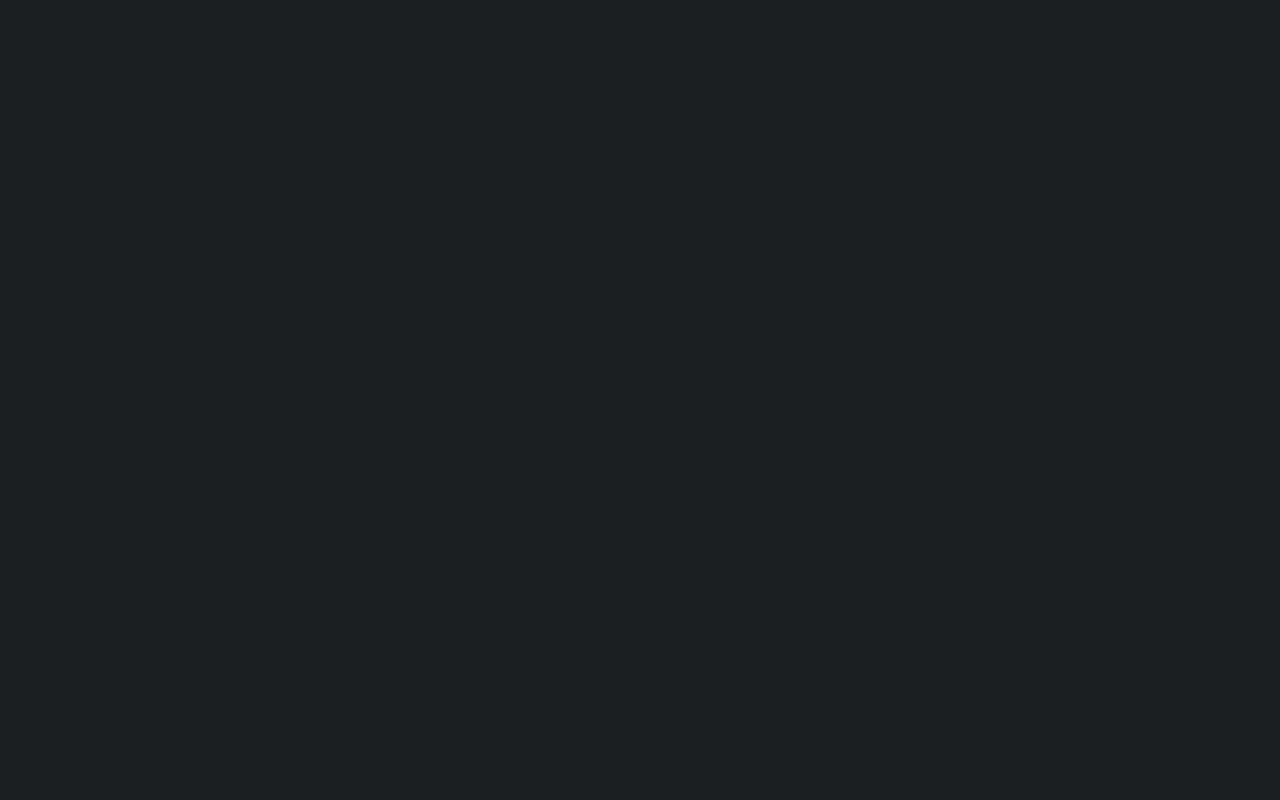
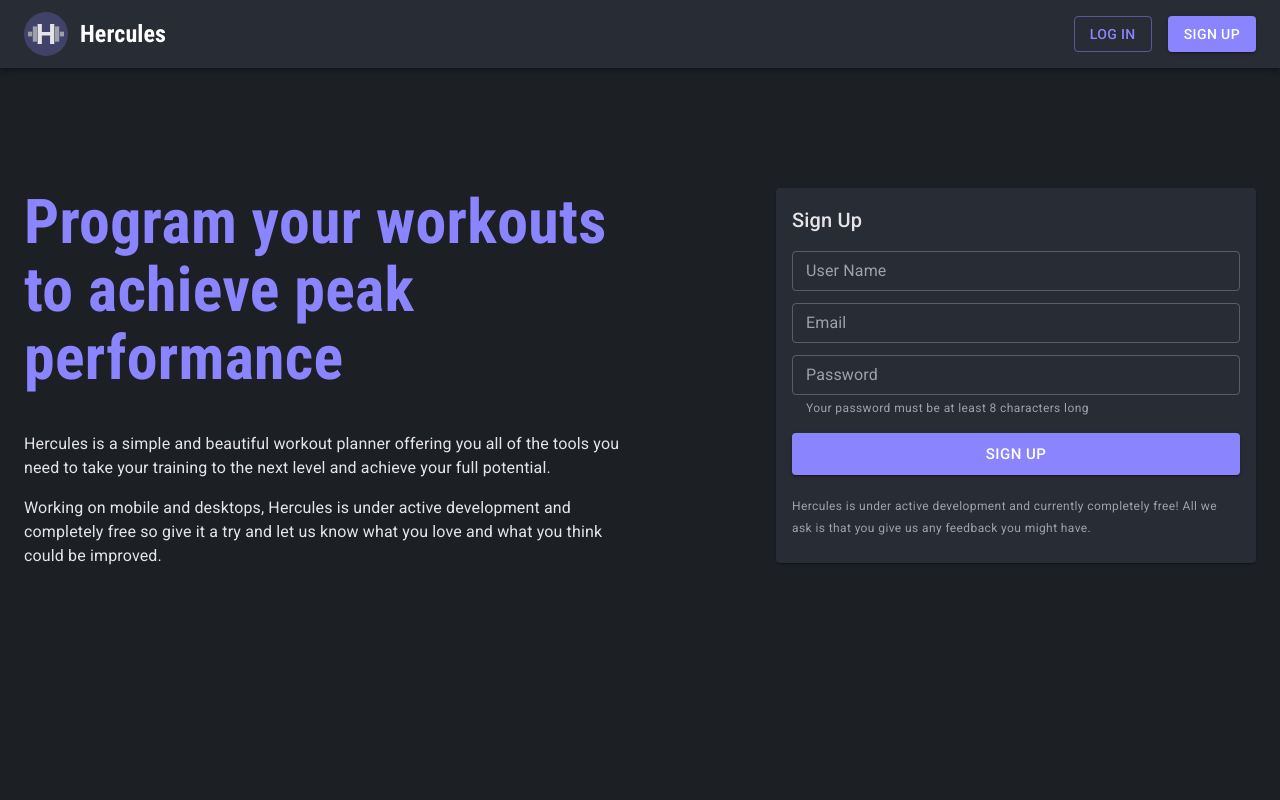
Before and after one commit to JoelPerren/project-hercules, a React (Create React App) app: page / in a window 1280 px wide. Shown: the top 800 px of the page. Built offline with nearby package versions, Linux system fonts and the light colour scheme.

Commit message:
Implement hero section of landing page

```diff
--- a/package.json
+++ b/package.json
@@ -5,6 +5,7 @@
   "dependencies": {
     "@material-ui/core": "^4.10.1",
     "@material-ui/icons": "^4.9.1",
+    "@material-ui/system": "^4.9.14",
     "@testing-library/jest-dom": "^4.2.4",
     "@testing-library/react": "^9.5.0",
     "@testing-library/user-event": "^7.2.1",
--- a/public/index.html
+++ b/public/index.html
@@ -24,7 +24,7 @@
       Learn how to configure a non-root public URL by running `npm run build`.
     -->
     <link
-      href="https://fonts.googleapis.com/css2?family=Roboto+Condensed:ital,wght@0,400;0,700;1,400;1,700&family=Roboto+Mono&family=Roboto:ital,wght@0,300;0,400;0,500;1,300;1,400;1,500&display=swap"
+      href="https://fonts.googleapis.com/css2?family=Roboto+Condensed:wght@300;400;700&family=Roboto+Mono:wght@300;400;500;700&family=Roboto:wght@300;400;500;700&display=swap"
       rel="stylesheet"
     />
     <title>Hercules</title>
--- a/src/App.jsx
+++ b/src/App.jsx
@@ -2,11 +2,15 @@ import React from "react";
 import { ThemeProvider } from "@material-ui/core/styles";
 import Cssbaseline from "@material-ui/core/CssBaseline";
 import theme from "./theme";
+import Navbar from "./Navbar";
+import LandingPage from "./LandingPage";
 
 const App = () => {
   return (
     <ThemeProvider theme={theme}>
       <Cssbaseline />
+      <Navbar />
+      <LandingPage />
     </ThemeProvider>
   );
 };
--- /dev/null
+++ b/src/HeroText.jsx
@@ -0,0 +1,36 @@
+import React from "react";
+import { makeStyles, Typography } from "@material-ui/core";
+
+const useStyles = makeStyles((theme) => ({
+  hero_heading: {
+    marginBottom: 40,
+  },
+}));
+
+function HeroText() {
+  const classes = useStyles();
+  return (
+    <div>
+      <Typography
+        variant="h2"
+        color="primary"
+        gutterBottom={true}
+        className={classes.hero_heading}
+      >
+        Program your workouts to achieve peak performance
+      </Typography>
+      <Typography variant="body1" paragraph={true}>
+        Hercules is a simple and beautiful workout planner offering you all of
+        the tools you need to take your training to the next level and achieve
+        your full potential.
+      </Typography>
+      <Typography>
+        Working on mobile and desktops, Hercules is under active development and
+        completely free so give it a try and let us know what you love and what
+        you think could be improved.
+      </Typography>
+    </div>
+  );
+}
+
+export default HeroText;
--- /dev/null
+++ b/src/LandingPage.jsx
@@ -0,0 +1,69 @@
+import React from "react";
+import { Container, Grid, Typography, makeStyles } from "@material-ui/core";
+import SignupForm from "./SignupForm";
+import HeroText from "./HeroText";
+
+const useStyles = makeStyles((theme) => ({
+  container: {
+    maxWidth: "lg",
+    paddingTop: 120,
+    [theme.breakpoints.down("sm")]: {
+      paddingTop: 50,
+      maxWidth: "90%",
+    },
+  },
+  hero_grid_container: {
+    marginBottom: 300,
+  },
+  hero_form: {
+    display: "flex",
+    justifyContent: "flex-end",
+    [theme.breakpoints.down("sm")]: {
+      justifyContent: "center",
+    },
+  },
+  features_grid_container: {},
+}));
+
+function LandingPage() {
+  const classes = useStyles();
+  return (
+    <Container component="main" className={classes.container}>
+      <Grid
+        container
+        spacing={4}
+        justify="space-between"
+        className={classes.hero_grid_container}
+      >
+        <Grid item sm={12} md={6}>
+          <HeroText />
+        </Grid>
+        <Grid item sm={12} md={6} className={classes.hero_form}>
+          <SignupForm />
+        </Grid>
+        {/* Bottom Half */}
+      </Grid>
+      <Grid
+        container
+        spacing={4}
+        justify="space-between"
+        className={classes.features_grid_container}
+      >
+        <Grid item sm={12}>
+          <HeroText />
+        </Grid>
+        <Grid item sm={12} md={3} className={classes.hero_form}>
+          <SignupForm />
+        </Grid>
+        <Grid item sm={12} md={3} className={classes.hero_form}>
+          <SignupForm />
+        </Grid>
+        <Grid item sm={12} md={3} className={classes.hero_form}>
+          <SignupForm />
+        </Grid>
+      </Grid>
+    </Container>
+  );
+}
+
+export default LandingPage;
--- /dev/null
+++ b/src/Navbar.jsx
@@ -0,0 +1,57 @@
+import React from "react";
+import {
+  AppBar,
+  Typography,
+  Button,
+  IconButton,
+  makeStyles,
+  Toolbar,
+  SvgIcon,
+} from "@material-ui/core";
+import { ReactComponent as LogoSvg } from "./svg/dark-logo.svg";
+
+const useStyles = makeStyles((theme) => ({
+  appbar: {
+    background: theme.palette.background.paper,
+  },
+  logo: {
+    fontSize: 44,
+  },
+  title: {
+    flexGrow: 1,
+  },
+  login_button: {
+    marginRight: theme.spacing(2),
+  },
+}));
+
+function Navbar() {
+  const classes = useStyles();
+
+  return (
+    <AppBar position="static">
+      <Toolbar className={classes.appbar}>
+        <IconButton edge="start">
+          <SvgIcon viewBox="0 0 44 44" className={classes.logo}>
+            <LogoSvg />
+          </SvgIcon>
+        </IconButton>
+        <Typography variant="h1" className={classes.title}>
+          Hercules
+        </Typography>
+        <Button
+          variant="outlined"
+          color="primary"
+          className={classes.login_button}
+        >
+          Log In
+        </Button>
+        <Button variant="contained" color="primary">
+          Sign Up
+        </Button>
+      </Toolbar>
+    </AppBar>
+  );
+}
+
+export default Navbar;
--- /dev/null
+++ b/src/SignupForm.jsx
@@ -0,0 +1,80 @@
+import React from "react";
+import {
+  makeStyles,
+  Card,
+  CardContent,
+  Box,
+  Typography,
+  TextField,
+  Button,
+} from "@material-ui/core";
+import { breakpoints } from "@material-ui/system";
+
+const useStyles = makeStyles((theme) => ({
+  hero_box: {
+    width: "80%",
+    [theme.breakpoints.down("sm")]: {
+      width: "100%",
+    },
+  },
+  form_signup_btn: {
+    marginTop: 10,
+    marginBottom: 20,
+  },
+}));
+
+function SignupForm() {
+  const classes = useStyles();
+  return (
+    <Box className={classes.hero_box}>
+      <Card>
+        <CardContent>
+          <Typography variant="h6" gutterBottom={true}>
+            Sign Up
+          </Typography>
+          <TextField
+            id="user-name"
+            label="User Name"
+            fullWidth={true}
+            size="small"
+            variant="outlined"
+            margin="dense"
+          />
+          <TextField
+            id="email"
+            label="Email"
+            fullWidth={true}
+            size="small"
+            variant="outlined"
+            margin="dense"
+          />
+          <TextField
+            id="password"
+            label="Password"
+            type="password"
+            fullWidth={true}
+            size="small"
+            variant="outlined"
+            margin="dense"
+            helperText="Your password must be at least 8 characters long"
+          />
+          <Button
+            color="primary"
+            fullWidth={true}
+            size="large"
+            variant="contained"
+            className={classes.form_signup_btn}
+          >
+            Sign Up
+          </Button>
+          <Typography variant="caption" color="textSecondary">
+            Hercules is under active development and currently completely free!
+            All we ask is that you give us any feedback you might have.
+          </Typography>
+        </CardContent>
+      </Card>
+    </Box>
+  );
+}
+
+export default SignupForm;
--- a/src/theme.jsx
+++ b/src/theme.jsx
@@ -1,6 +1,6 @@
-import { createMuiTheme } from "@material-ui/core/styles";
+import { createMuiTheme, responsiveFontSizes } from "@material-ui/core/styles";
 
-const theme = createMuiTheme({
+let theme = createMuiTheme({
   palette: {
     type: "dark",
     primary: { main: "#8A85FF" },
@@ -16,7 +16,20 @@ const theme = createMuiTheme({
   },
   typography: {
     htmlFontSize: 16, //default
+    h1: {
+      fontFamily: "'Roboto Condensed', sans-serif",
+      fontWeight: 700,
+      fontSize: "1.5rem",
+      letterSpacing: "0.005em",
+    },
+    h2: {
+      fontFamily: "'Roboto Condensed', sans-serif",
+      fontWeight: 700,
+      lineHeight: 1.1,
+      letterSpacing: "0.005em",
+    },
   },
 });
+theme = responsiveFontSizes(theme);
 
 export default theme;
```
Also changed, not shown: src/svg/dark-logo.svg (added).
